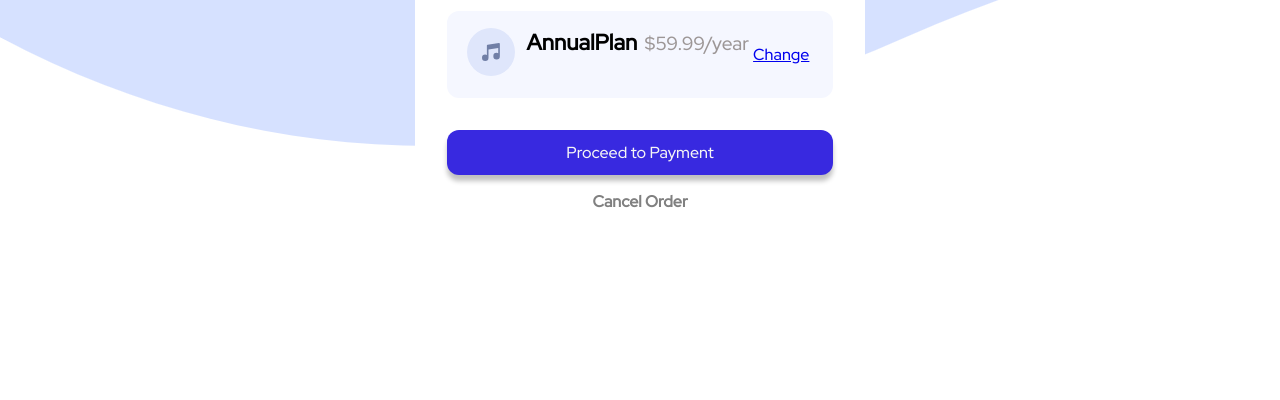
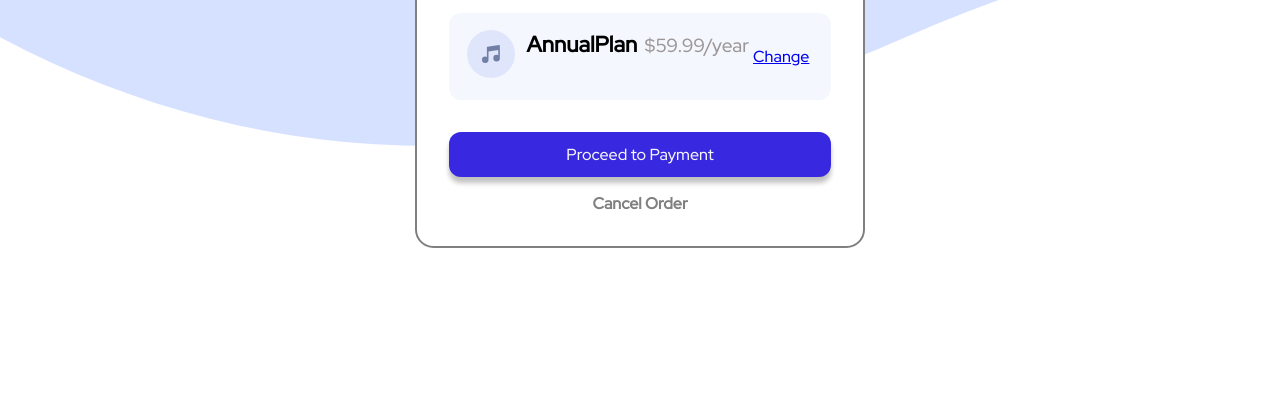
Before and after one commit to MOHAN-009/Order-Summary, a plain HTML site: page index.html in a window 1280 px wide. Shown: the part 400-800 px from the top of the page. Drawn offline with Linux system fonts and the light colour scheme.

Commit message:
Update style.css

```diff
--- a/style.css
+++ b/style.css
@@ -32,7 +32,7 @@ main{
 }
 
 .container {
-    border: 2px transparent;
+    border: 2px solid grey;
     width: 450px;
     border-radius: 1.15rem;
     background-color: white;
```
